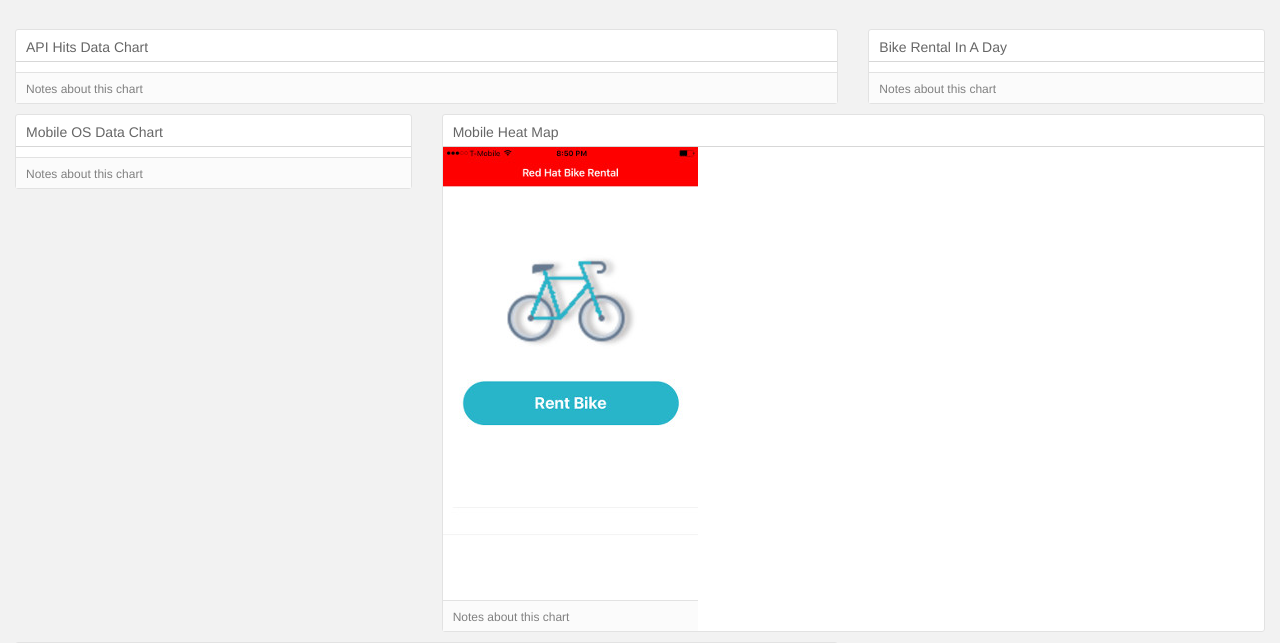
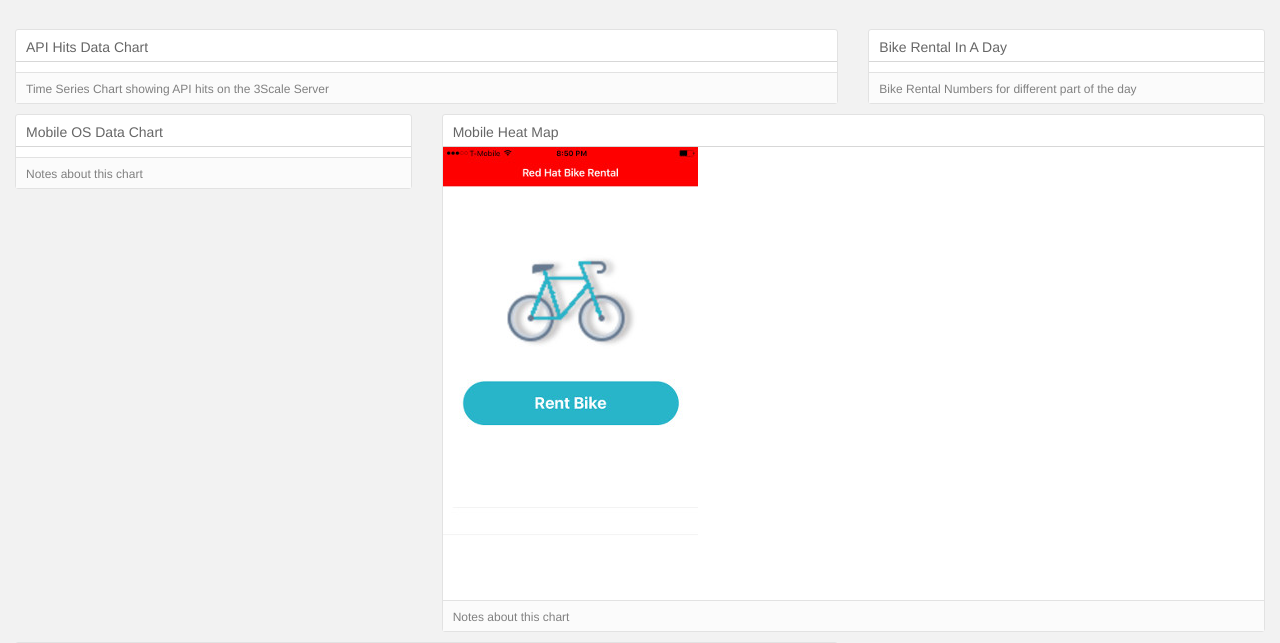
Before and after one commit to nakfour/mobile-analytics-python-model, a Flask app: page / in a window 1280 px wide. Shown: the part 51-694 px from the top of the page. Run offline with Flask 2, Linux system fonts and the light colour scheme; parts of the project's set-up code (start-up, migrations or seed data) failed here and were passed over; some libraries are stand-ins or nearby versions.

Commit message:
Fixed alignments and notes on charts

```diff
--- a/static/css/keen-dashboards.css
+++ b/static/css/keen-dashboards.css
@@ -3,6 +3,8 @@
     background-image: url(../images/bikerentalapp.jpg);
     height: 453px;
     width: 255px;
+    left: 190px;
+
 }
 #maploader {
   border: 5px solid #f3f3f3;
--- a/templates/index.html
+++ b/templates/index.html
@@ -74,7 +74,7 @@
 					</div>
 				</div>
 				<div class="chart-notes">
-					Notes about this chart
+					Time Series Chart showing API hits on the 3Scale Server
 				</div>
 			</div>
 		</div>
@@ -87,7 +87,7 @@
 
 				</div>
 				<div class="chart-notes">
-					Notes about this chart
+					Bike Rental Numbers for different part of the day
 				</div>
 			</div>
 		</div>
@@ -122,7 +122,7 @@
 					</div>
 
 				</div>
-				<div class="chart-notes" style="width:255px;">
+				<div class="chart-notes">
 					Notes about this chart
 				</div>
 			</div>
```
